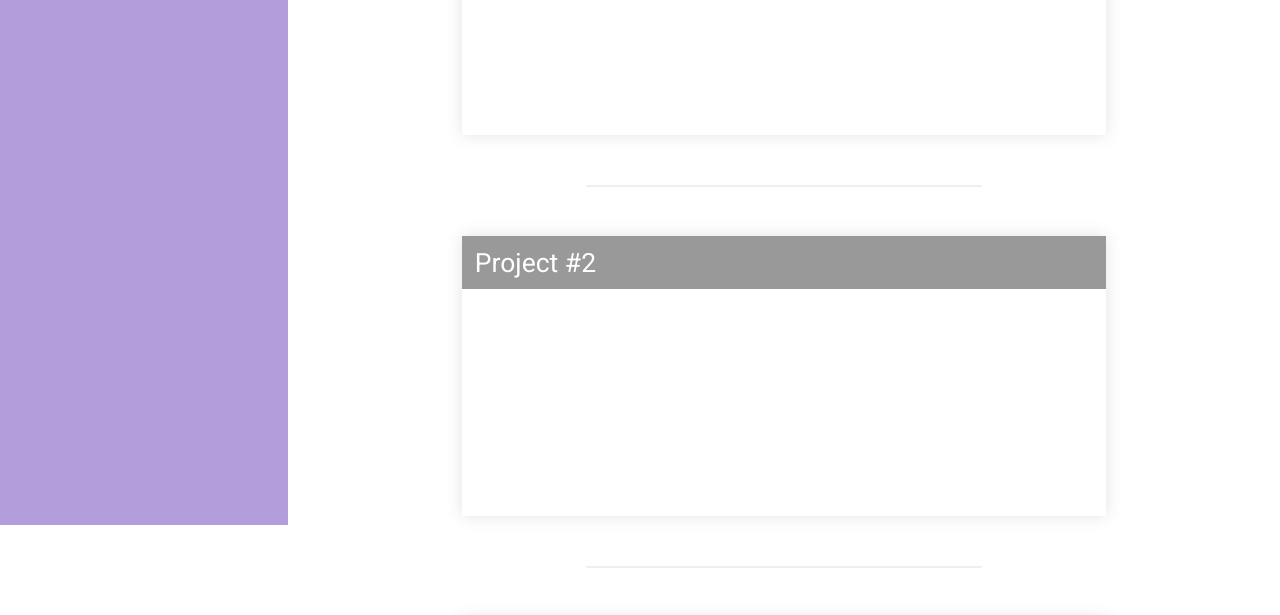
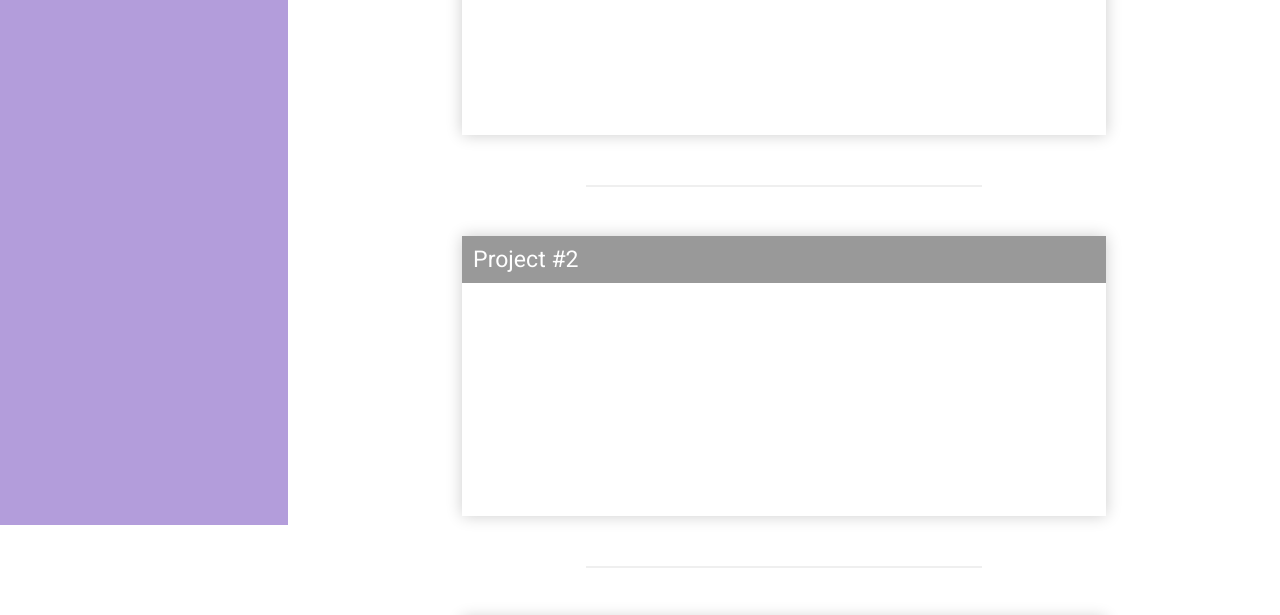
Before and after one commit to NickHath/personal-site, a plain HTML site: page index.html in a window 1280 px wide. Shown: the part 275-890 px from the top of the page. Drawn offline with nearby package versions, Linux system fonts and the light colour scheme.

Commit message:
touched up css

```diff
--- a/assets/css/main.css
+++ b/assets/css/main.css
@@ -43,11 +43,11 @@ li:hover {
   min-height: 35%;
   margin: auto;
   margin-top: 5%;
-  box-shadow: 0 0 15px rgba(117, 117, 117, 0.2);
+  box-shadow: 0 0 15px rgba(0, 0, 0, 0.2);
 }
 .project h1 {
   color: #FFF;
-  font-size: 1.15em;
+  font-size: 1em;
   background-color: #999999;
   padding: 0.5em;
 }
```
